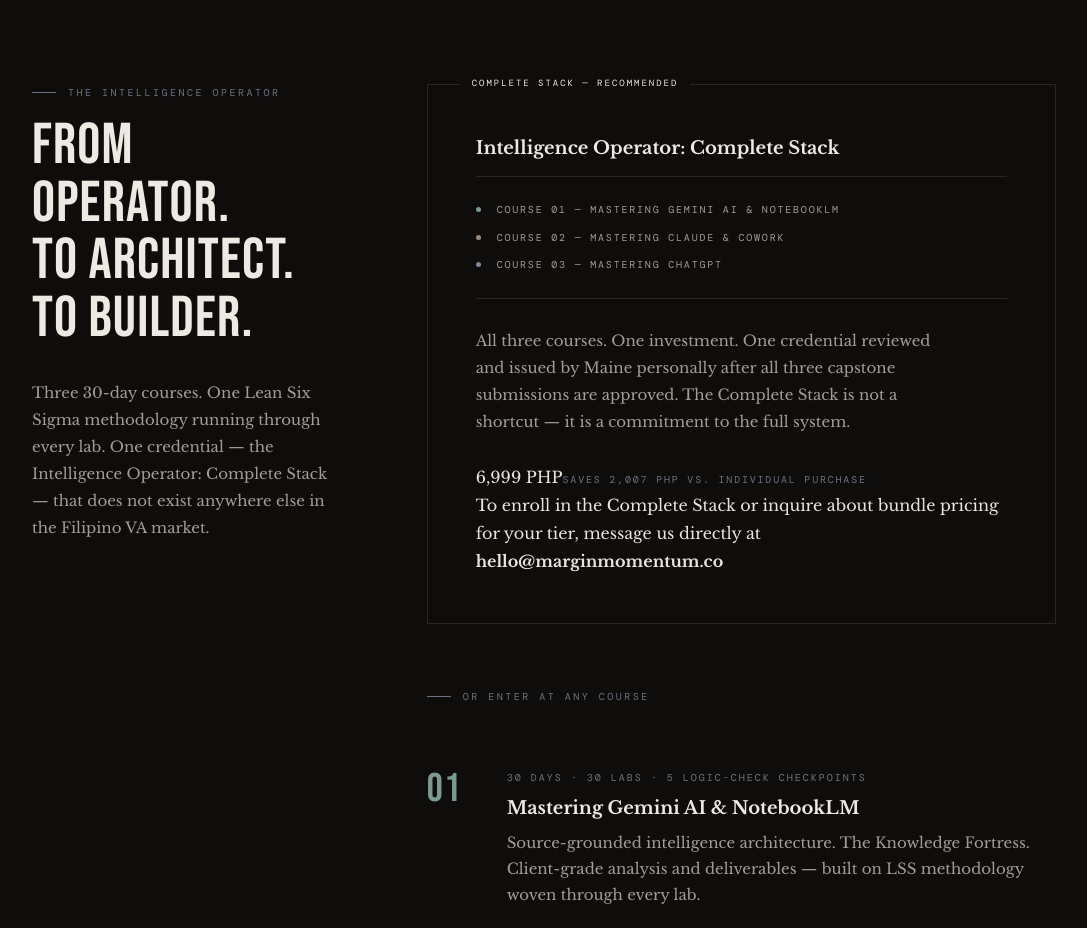
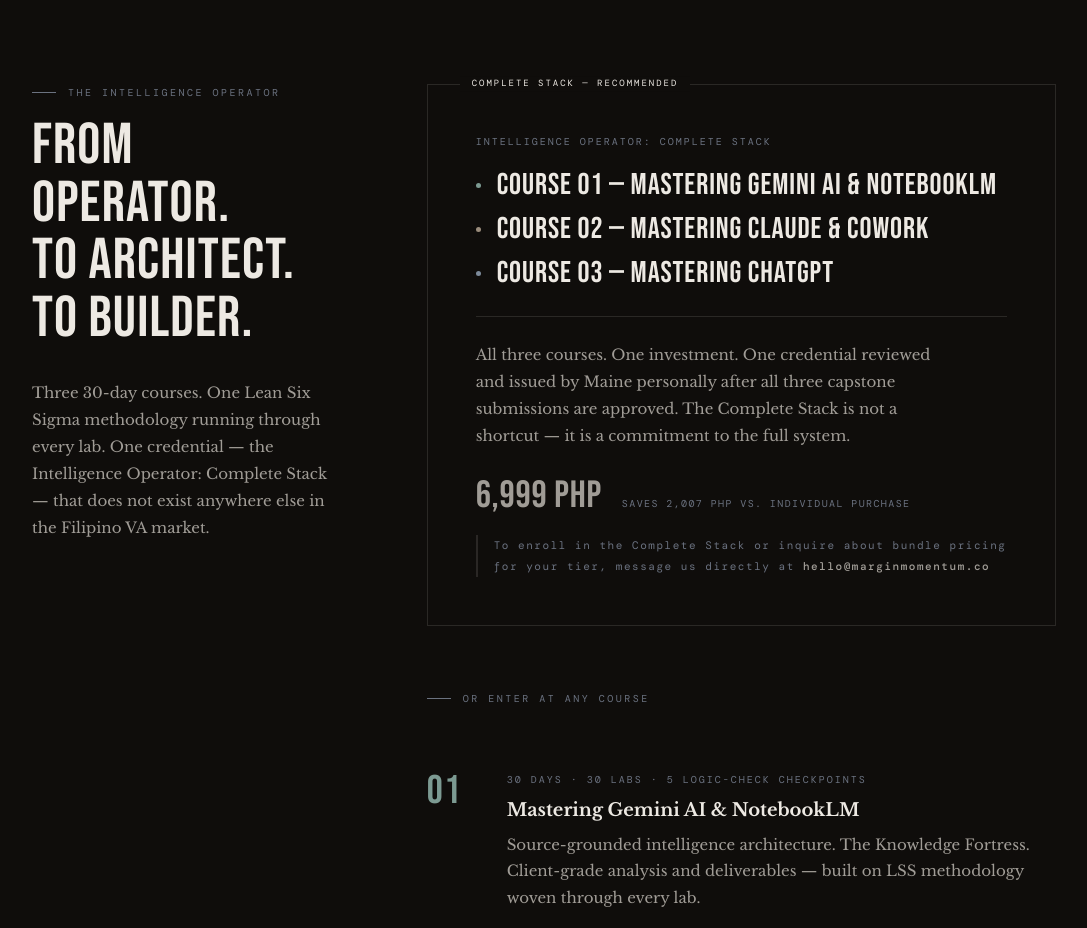
Before and after one commit to kittycataclysmic/marginmomentum-landing, a React (Vite) app: page / in a window 1280 px wide. Shown: the part 7220-8148 px from the top of the page, without its empty margins (96-1183 px from the left). Built offline with nearby package versions, Linux system fonts and the light colour scheme.

Commit message:
Refactor CSS styles for stack components

```diff
--- a/src/App.css
+++ b/src/App.css
@@ -1038,30 +1038,37 @@
   transform: translateY(-50%);
 }
 
-.io-stack-price {
+.io-stack-title {
+  font-family: 'DM Mono', monospace;
+  font-size: 10px;
+  letter-spacing: 0.2em;
+  text-transform: uppercase;
+  color: var(--steel);
+  margin-bottom: 20px;
+}
+
+.io-stack-price-row {
+  display: flex;
+  align-items: baseline;
+  gap: 20px;
+  flex-wrap: wrap;
+  margin-bottom: 20px;
+}
+
+.io-stack-price-sm {
   font-family: 'Bebas Neue', sans-serif;
-  font-size: clamp(52px, 6vw, 80px);
+  font-size: clamp(28px, 3vw, 38px);
   line-height: 1;
-  color: var(--fog);
+  color: var(--text-muted);
   letter-spacing: 0.02em;
-  margin-bottom: 4px;
 }
 
 .io-stack-savings {
   font-family: 'DM Mono', monospace;
   font-size: 10px;
-  letter-spacing: 0.18em;
+  letter-spacing: 0.14em;
   text-transform: uppercase;
   color: var(--steel);
-  margin-bottom: 24px;
-}
-
-.io-stack-title {
-  font-family: 'Libre Baskerville', serif;
-  font-size: 18px;
-  font-weight: 700;
-  color: var(--fog);
-  margin-bottom: 12px;
 }
 
 .io-stack-desc {
@@ -1075,22 +1082,21 @@
 .io-stack-courses {
   display: flex;
   flex-direction: column;
-  gap: 10px;
-  padding: 24px 0;
-  border-top: 1px solid var(--rule);
+  gap: 14px;
+  padding: 0 0 28px;
+  margin-bottom: 24px;
   border-bottom: 1px solid var(--rule);
-  margin-bottom: 28px;
 }
 
 .io-stack-course {
   display: flex;
   align-items: center;
   gap: 16px;
-  font-family: 'DM Mono', monospace;
-  font-size: 10px;
-  letter-spacing: 0.18em;
-  text-transform: uppercase;
-  color: var(--text-muted);
+  font-family: 'Bebas Neue', sans-serif;
+  font-size: clamp(22px, 2.5vw, 30px);
+  letter-spacing: 0.03em;
+  color: var(--fog);
+  line-height: 1;
 }
 
 .io-stack-dot {
@@ -1337,3 +1343,18 @@
   .io-tier-item { grid-template-columns: 1fr; gap: 12px; }
   .io-pricing { padding-top: 40px; margin-top: 40px; }
 }
+
+.io-stack-cta-text {
+  font-family: 'DM Mono', monospace;
+  font-size: 11px;
+  letter-spacing: 0.14em;
+  line-height: 1.9;
+  color: var(--steel);
+  border-left: 2px solid var(--rule);
+  padding-left: 16px;
+}
+
+.io-stack-cta-text strong {
+  color: var(--text-muted);
+  font-weight: 500;
+}
```
